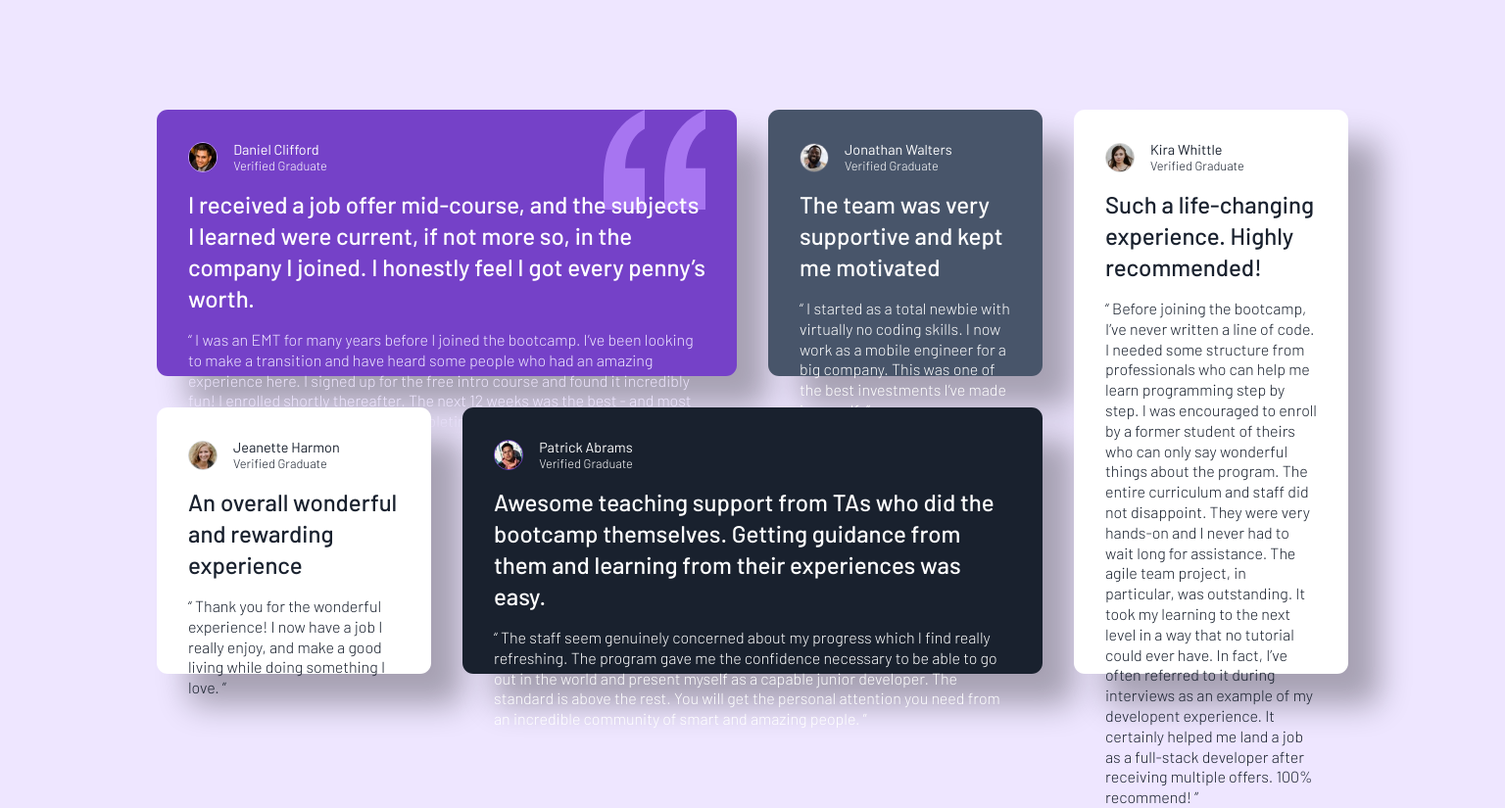
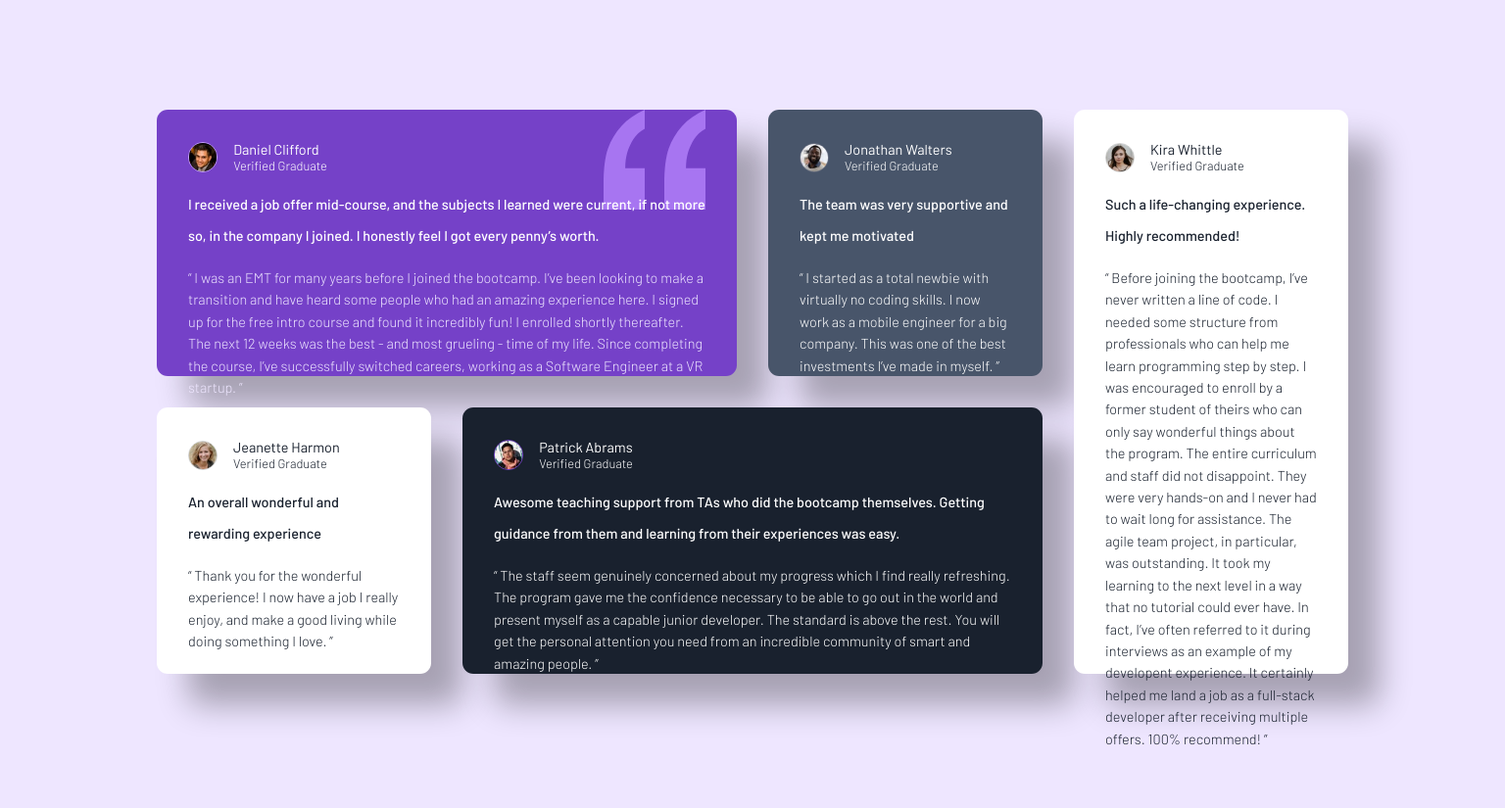
Before and after one commit to Flow2510/testimonials-grid, a plain HTML site: page index.html in a window 1536 px wide. Shown: the whole page at 98% size. After the commit the page ends 800 px from the top, so only its background shows below. Drawn offline with Linux system fonts and the light colour scheme.

Commit message:
Update style.css

```diff
--- a/style.css
+++ b/style.css
@@ -214,11 +214,12 @@ h3{
     }
 
     .second{
-        font-size: 1rem;
+        font-size: 0.9rem;
+        line-height: 1.4rem;
     }
 
     .first{
-        font-size: 1.5rem;
+        font-size: 1..35rem;
         line-height: 2rem;
         font-weight: 500;
     }
```
